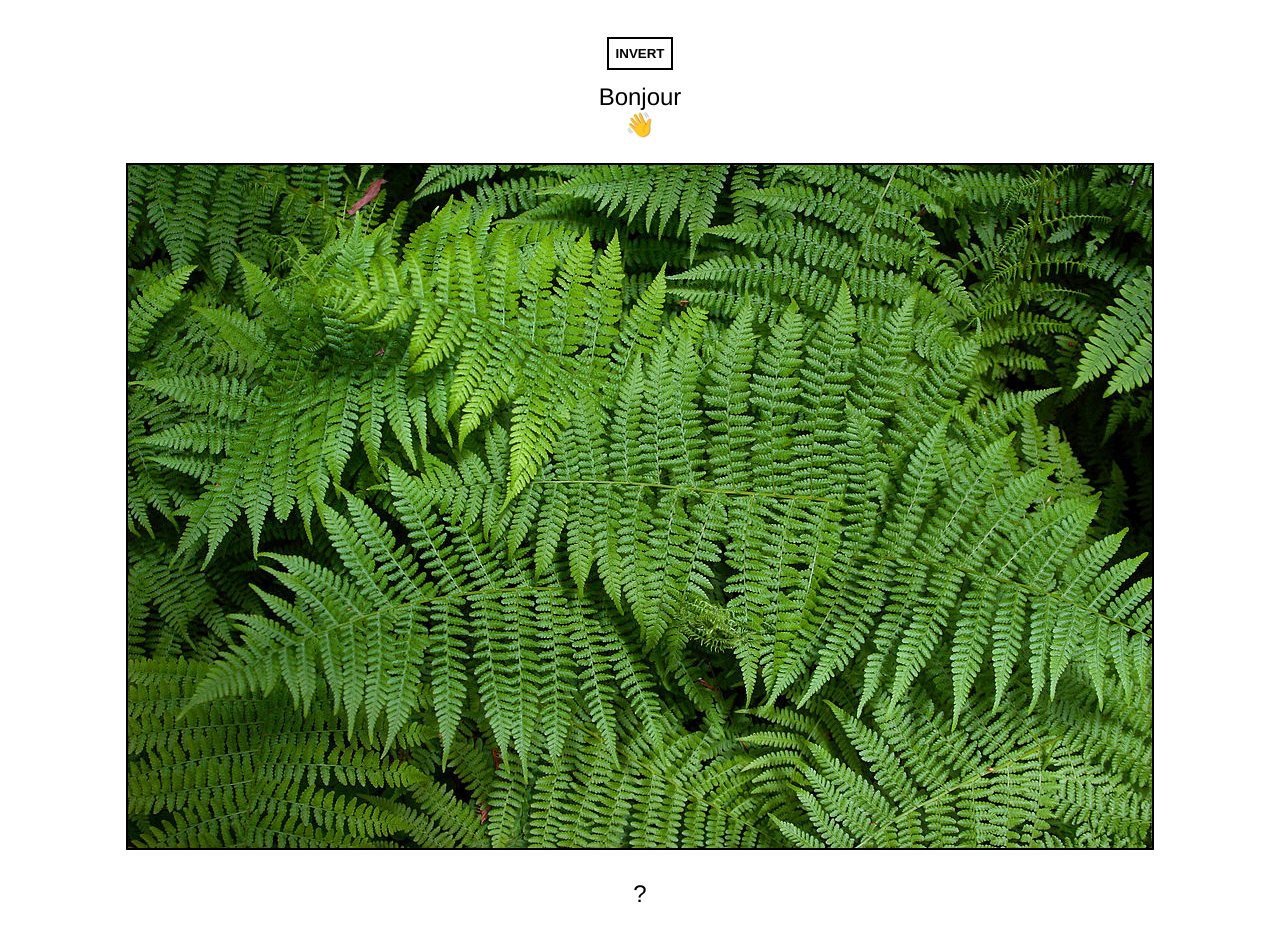
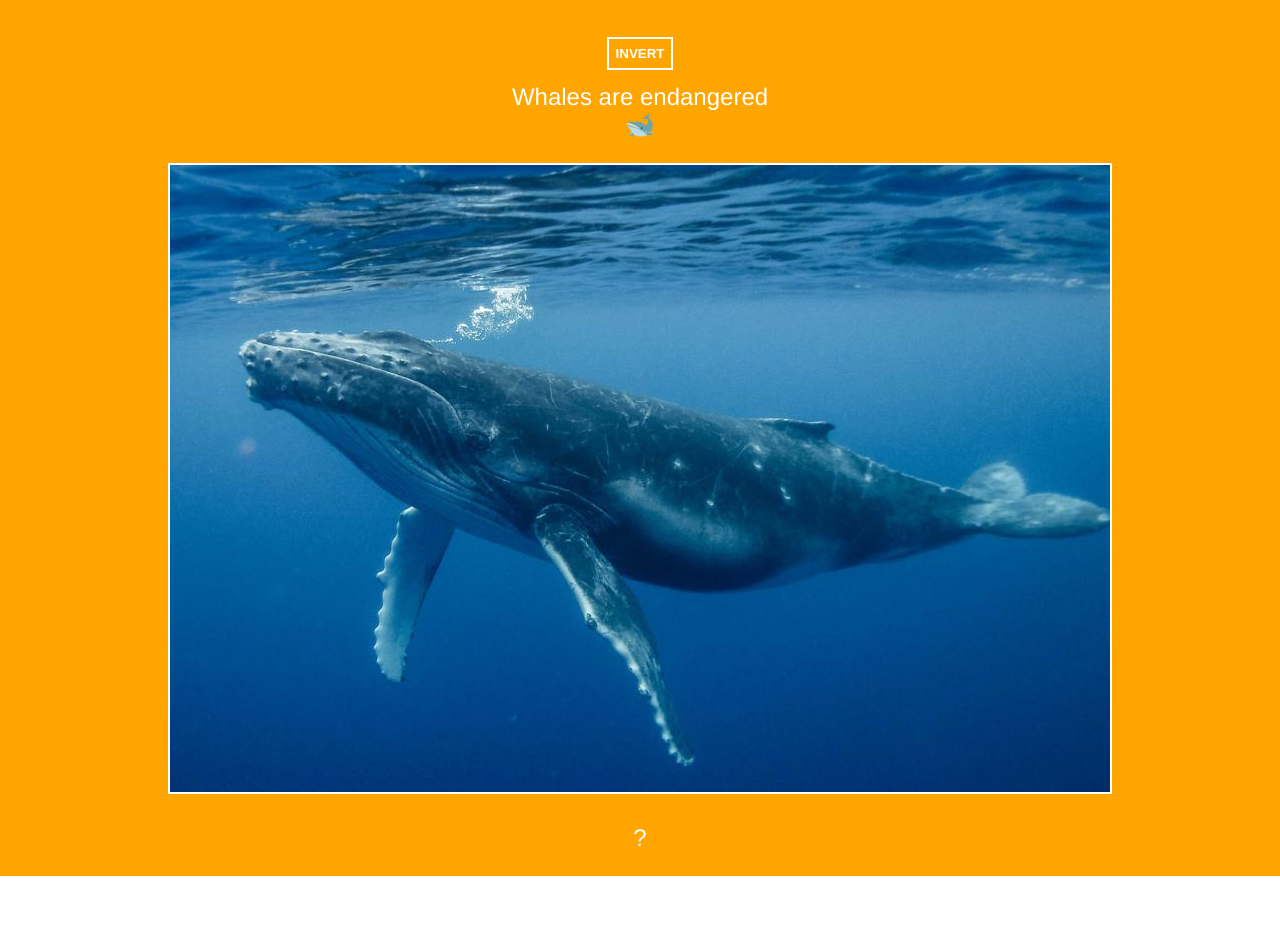
Before and after one commit to ryannking22/Interacting, a plain HTML site: page index.html in a window 1280 px wide. After the commit the page ends 876 px from the top, so only its background shows below. Drawn offline with Linux system fonts and the light colour scheme.

Commit message:
completed project

```diff
--- a/index.html
+++ b/index.html
@@ -1,6 +1,6 @@
 <!DOCTYPE html>
 <head>
-	<title>Interactivity 1</title>
+	<title>Interactivity &#x1F40B;</title>
 	<meta charset="utf-8">
 	<meta name="viewport" content="width=device-width, initial-scale=1">
 	<link href="style.css" rel="stylesheet">
@@ -13,13 +13,15 @@
 
 
 		<!-- Say hello -->
-		<div class="greeting">Hello?</div>
-		<div class="waving-hand">&#128075;</div>
+		<div class="greeting">Save the whales!</div>
 
+
+		<div class="whale">&#x1F40B;</div>
+		<!--<div class="waving-hand">&#128075;</div> -->
 
 		<!-- Show or hide content -->
 		<div class="content">
-			<img src="images/fern.jpg" alt="fern">
+			<img src="images/humpback-whale.jpg" alt="humpback-whale">
 		</div>
 		<a href="#" class="toggle">?</a>
 
--- a/scripts.js
+++ b/scripts.js
@@ -19,10 +19,10 @@ function changeColor() {
 
 
 //Greeting
-var greetings = ['Oh hi', 'Bonjour', 'What\'s up pal']
+var greetings = ['Whales are endangered', 'Whales are big', 'Whales are beautiful', 'Whales are mammals', 'Whales are creatures of the open ocean', 'Whales are unable to survive on land', 'Whales are breathtaking', 'Whales are good swimmers', 'SAVE THE WHALES!']
 var container = document.querySelector('.greeting')
 
-setTimeout(changeGreeting, 2000)
+setTimeout(changeGreeting, 3000)
 
 function changeGreeting(){
 	container.textContent = greetings[count]
@@ -33,5 +33,5 @@ function changeGreeting(){
 	else{
 		count = 0
 	}
-setTimeout(changeGreeting, 2000)
+setTimeout(changeGreeting, 3000)
 }
--- a/style.css
+++ b/style.css
@@ -3,8 +3,8 @@ html {
 }
 
 body {
-	color: black;
-	background: white;
+	color: white;
+	background: orange;
 	font-family: helvetica, arial, sans-serif;
 	margin: 0;
 	padding: 0;
@@ -13,7 +13,7 @@ body {
 }
 .invert {
 	/*color: white;
-	background: black;*/
+	background: orange;*/
 	filter:invert(1);
 }
 
```
Also changed, not shown: images/humpback-whale.jpg (added).
